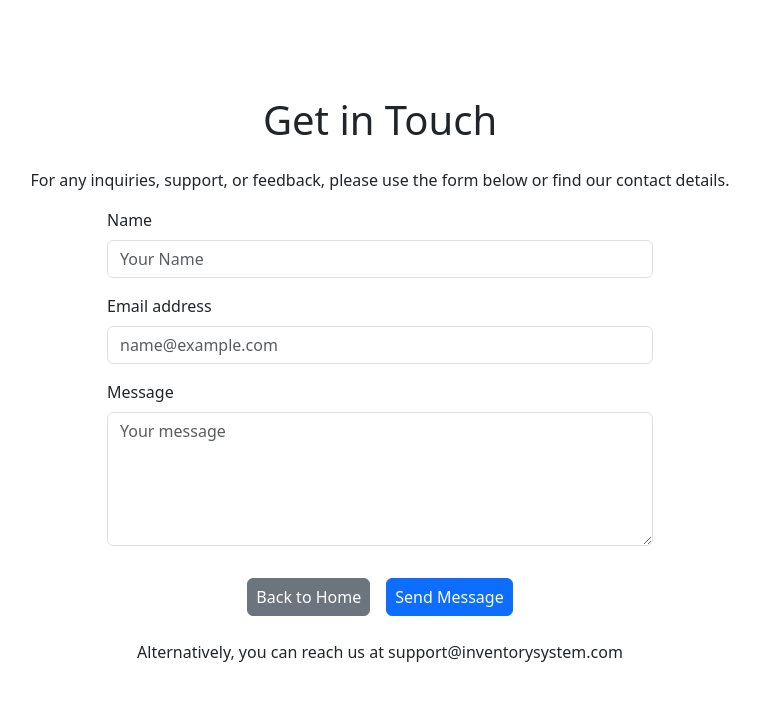
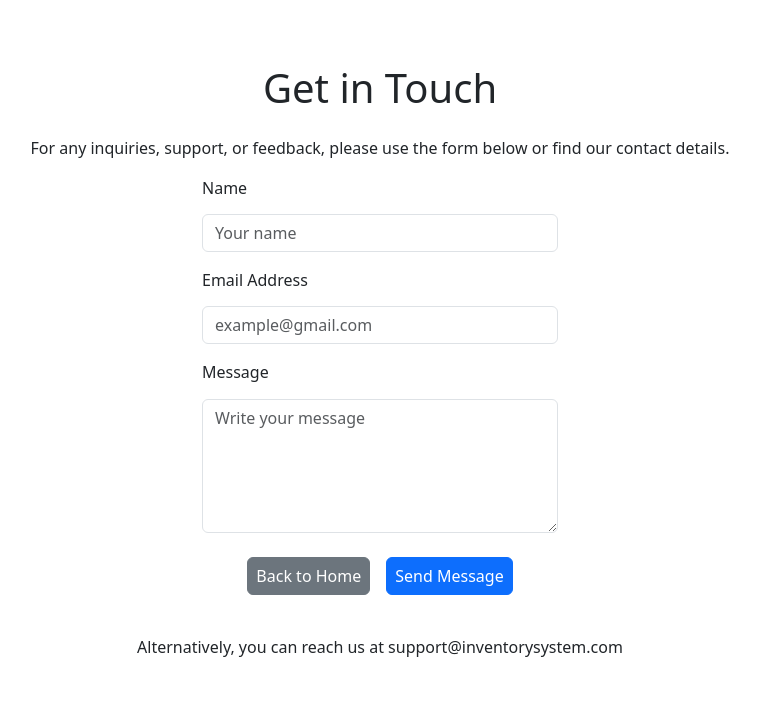
Before and after one commit to tshering10/Inventory-Management-System, a Django app: page /contact-us/ in a window 1280 px wide. Shown: the part 56-783 px from the top of the page, without its empty margins (260-1020 px from the left). Run offline with Django 5.2, Linux system fonts and the light colour scheme; some libraries are stand-ins or nearby versions.

Commit message:
Create contact message form

```diff
--- a/inventory_system/inventory/forms.py
+++ b/inventory_system/inventory/forms.py
@@ -1,7 +1,12 @@
 from django import forms
-from inventory.models import Product
+from inventory.models import Product, ContactMessage
 
 class Product_Create_Form(forms.ModelForm):
     class Meta:
         model = Product
         fields = ['name','quantity','price','brand','category','owner']
+
+class ContactMessageForm(forms.ModelForm):
+    class Meta:
+        model = ContactMessage
+        fields = ['name', 'email', 'message']
--- a/inventory_system/inventory/views.py
+++ b/inventory_system/inventory/views.py
@@ -1,9 +1,9 @@
 from django.shortcuts import render
-from django.views.generic import TemplateView, ListView, CreateView, DeleteView, UpdateView
+from django.views.generic import TemplateView, ListView, CreateView, DeleteView, UpdateView, FormView
 from django.contrib.auth.mixins import LoginRequiredMixin, UserPassesTestMixin
 from django.urls import reverse_lazy
 from inventory.models import Product, Category
-from inventory.forms import Product_Create_Form
+from inventory.forms import Product_Create_Form, ContactMessageForm
 from django.contrib.auth.models import User
 
 # Create your views here.
@@ -80,5 +80,11 @@ class ProductDeleteView(LoginRequiredMixin, UserPassesTestMixin, DeleteView):
 class AboutUs_view(TemplateView):
     template_name = "inventory/about_us.html"
 
-class ContactUs_view(TemplateView):
+class ContactUs_view(FormView):
+    form_class = ContactMessageForm
     template_name = "inventory/contact_us.html"
+    success_url = reverse_lazy("contact_us")
+
+    def form_valid(self, form):
+        form.save()
+        return super().form_valid(form)
--- a/inventory_system/templates/inventory/base.html
+++ b/inventory_system/templates/inventory/base.html
@@ -1,4 +1,5 @@
 <!doctype html>
+{% load widget_tweaks %}
 <html lang="en">
   <head>
     <meta charset="utf-8">
--- a/inventory_system/templates/inventory/contact_us.html
+++ b/inventory_system/templates/inventory/contact_us.html
@@ -1,24 +1,26 @@
 {% extends "inventory/base.html" %}
 {% block title %}Contact Us{% endblock title %}
+{% load widget_tweaks %}
 {% block content %}
-    <div class="container mt-5 py-5">
+    <div class="container mt-3 py-5">
         <h1 class="text-center mb-4">Get in Touch</h1>
         <p class="text-center">For any inquiries, support, or feedback, please use the form below or find our contact details.</p>
 
-        <div class="row justify-content-center">
-            <div class="col-md-6">
-                <form>
-                    <div class="mb-3">
-                        <label for="contactName" class="form-label">Name</label>
-                        <input type="text" class="form-control" id="contactName" placeholder="Your Name">
+        <div class="row justify-content-center  ">
+            <div class="col-md-5 col-lg-4">
+                <form method="post">
+                    {% csrf_token %}
+                    <div class="mb-2">
+                        <label for="form.name.id_for_label" class="form-label"><h6>Name</h6></label>
+                        {{ form.name|add_class:"form-control"|attr:"placeholder:Your name" }}
                     </div>
-                    <div class="mb-3">
-                        <label for="contactEmail" class="form-label">Email address</label>
-                        <input type="email" class="form-control" id="contactEmail" placeholder="name@example.com">
-                    </div>
-                    <div class="mb-3">
-                        <label for="contactMessage" class="form-label">Message</label>
-                        <textarea class="form-control" id="contactMessage" rows="5" placeholder="Your message"></textarea>
+                    <div class="mb-3 mt-3">
+                        <label for="form.email.id_for_label" class="form-label"><h6>Email Address</h6></label>
+                        {{ form.email|add_class:"form-control"|attr:"placeholder:example@gmail.com" }}
+                    <div class="mb-2 mt-3">
+                        <label for="form.message.id_for_label" class="form-label"><h6>Message</h6></label>
+                        {{ form.message|add_class:"form-control"|attr:"rows:5"|attr:"placeholder:Write your message" }}
+
                     </div>
                     <div class="d-flex justify-content-center align-items-center">
                         <a href="{% url 'home' %}" class="btn btn-secondary mt-3 px-2 me-3">Back to Home</a>
```
